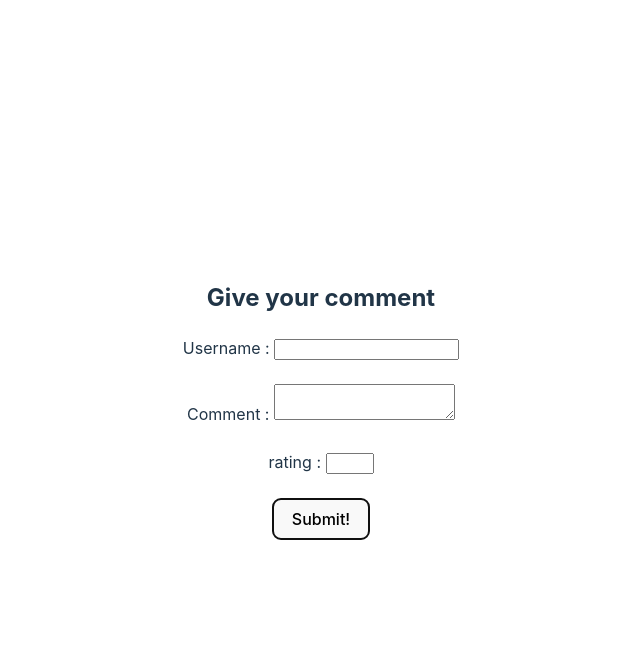
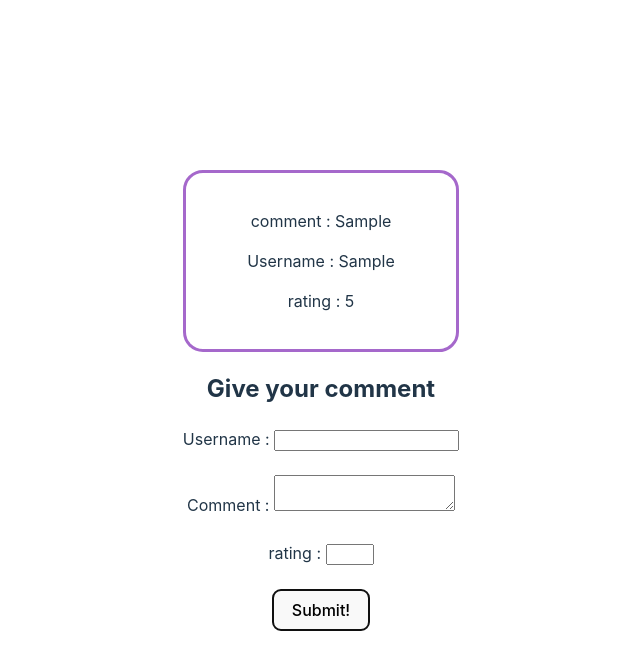
Before and after one commit to kultajChauhan/react-state-class, a React (Vite) app: page / in a window 1280 px wide. Both pictures are taken after typing "Sample", "Sample", "5" into the empty fields and a click on the button "Submit!". Shown: the top 670 px of the page, without its empty margins (319-959 px from the left). Built offline with nearby package versions, Linux system fonts and the light colour scheme.

Commit message:
comments

```diff
--- a/src/App.jsx
+++ b/src/App.jsx
@@ -6,6 +6,7 @@ import TodoList from './TodoList'
 import Lotter from './Lottery'
 import Form from './Form'
 import CommentForm from './commentForm'
+import Comment from './Comment'
 
 function App() {
 
@@ -16,7 +17,8 @@ function App() {
    {/* <TodoList/> */}
    {/* <Lotter n={4} winingNum={20}/> */}
    {/* <Form/> */}
-   <CommentForm/>
+   {/* <CommentForm/> */}
+   <Comment/>
     </>
   )
 }
--- /dev/null
+++ b/src/Comment.css
@@ -0,0 +1,6 @@
+.comment{
+    border: 3px solid rgb(165, 104, 203);
+    border-radius: 20px;
+    padding: 20px;
+    margin-bottom: 10px;
+}
--- /dev/null
+++ b/src/Comment.jsx
@@ -0,0 +1,27 @@
+import { useState } from "react";
+import "./Comment.css";
+import CommentForm from "./commentForm";
+
+function Comment() {
+  let [comments, setComments] = useState([]);
+
+  let handleComment = (comment) => {
+    setComments((oldData) => [...oldData, comment]);
+  };
+
+  return (
+    <>
+      {comments.map((comment,idx) => (
+        <div className="comment" key={idx}>
+          <p>comment : {comment.comment} </p>
+          <p>Username : {comment.username} </p>
+          <p>rating : {comment.rating} </p>
+        </div>
+      ))}
+
+      <CommentForm handleComment={handleComment} />
+    </>
+  );
+}
+
+export default Comment;
--- a/src/CommentForm.jsx
+++ b/src/CommentForm.jsx
@@ -1,6 +1,6 @@
 import { useState } from "react";
 
-function CommentForm() {
+function CommentForm({handleComment}) {
   let [formData, setFormData] = useState({
     username: "",
     comment: "",
@@ -13,10 +13,9 @@ function CommentForm() {
     });
   }
 
-  console.log(formData);
-
   function handleSubmit(event){
     event.preventDefault();
+    handleComment(formData);
     setFormData({
         username: "",
         comment: "",
```
